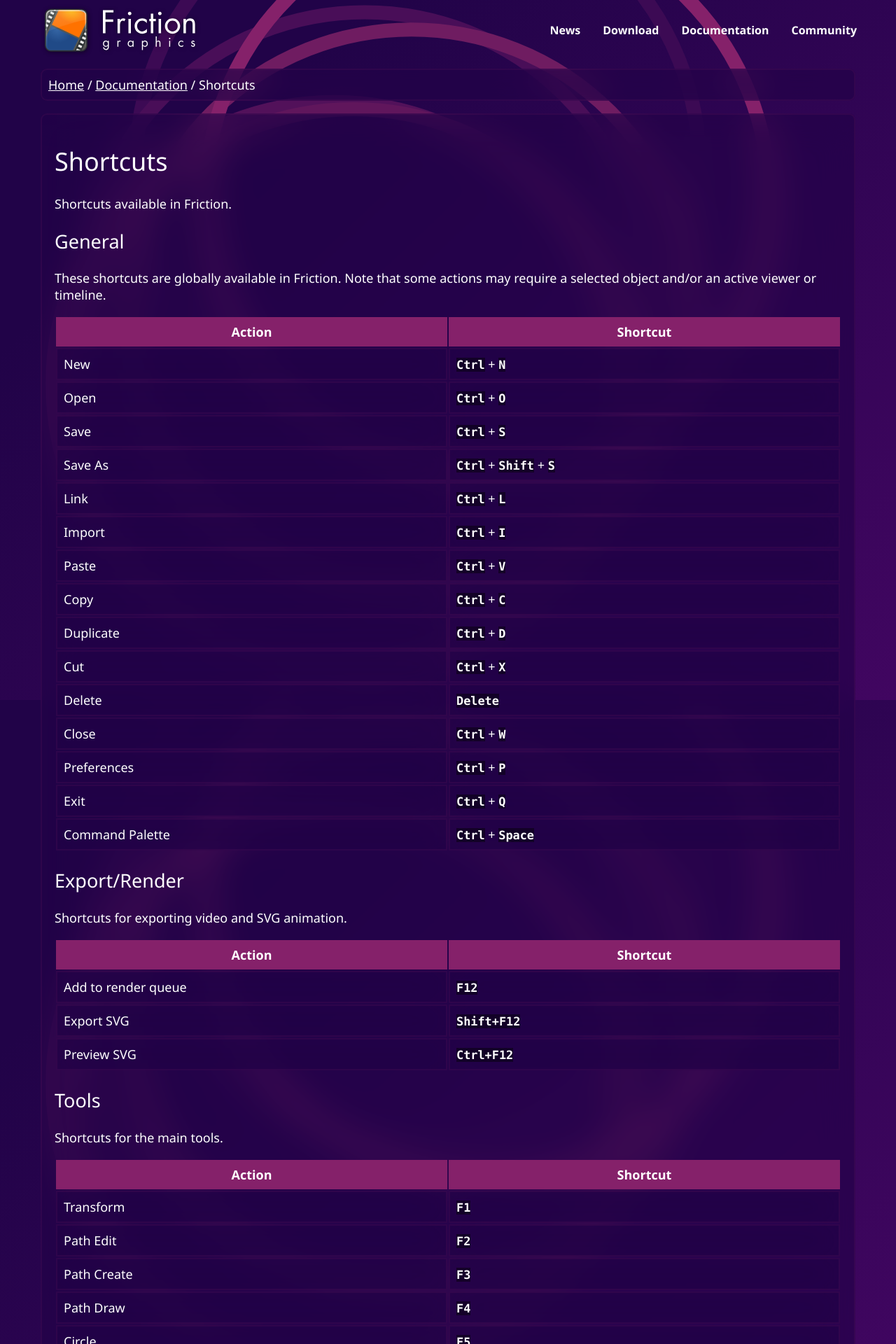
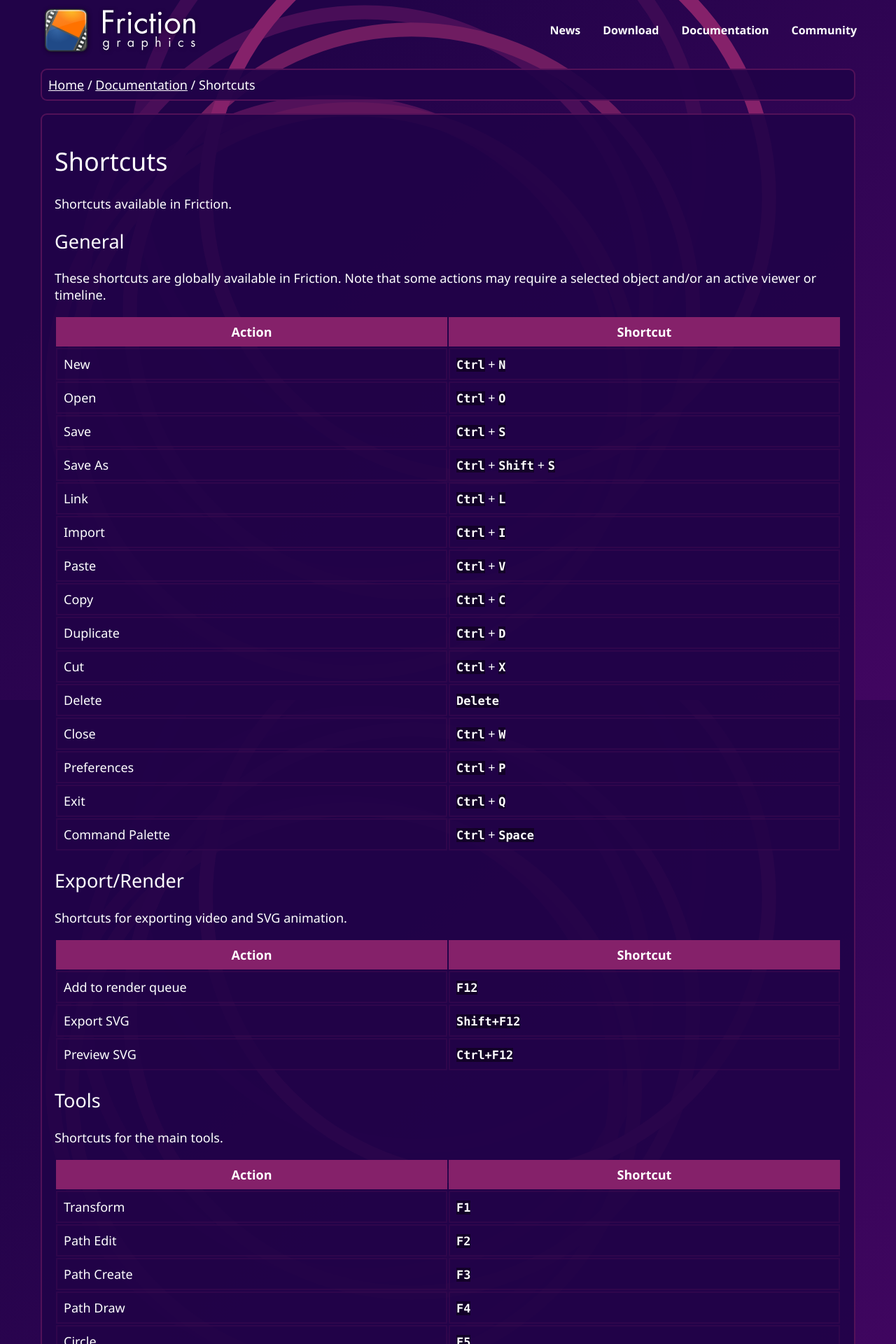
Before and after one commit to friction2d/friction2d.github.io, a Jekyll site: the page built from documentation/shortcuts.md, in a window 1280 px wide. Shown: the top 1920 px of the page at 70% size. Built offline with Jekyll 4.4.1, drawn with Linux system fonts in a browser that asks for light colours.

Commit message:
Misc changes
* add pgp key to footer
* add index on first and last doc page
* add logo with black text
* less blur

```diff
--- a/_includes/footer.html
+++ b/_includes/footer.html
@@ -1,5 +1,5 @@
 <div id="footerInner">
-    <p>Copyright &copy; Friction contributors.<br><a href="{{ site.url }}/privacy.html">Privacy Statement</a></p>
+    <p>Copyright &copy; Friction contributors.<br><a href="{{ site.url }}/privacy.html">Privacy Statement</a> &bull; <a href="{{ site.url}}/public.key">PGP Public Key</a></p>
     <p>
         <a target="_blank" href="https://github.com/friction2d/friction" title="Join us on GitHub"><img src="{{ site.url }}/assets/github-mark-white.svg" height="24" /></a>
         <!-- <a target="_blank" href="https://gitlab.com/friction-graphics/friction" title="Join us on GitLab"><img src="{{ site.url }}/assets/gitlab.svg" height="24" /></a> -->
--- a/_layouts/documentation.html
+++ b/_layouts/documentation.html
@@ -31,12 +31,12 @@
                     {% if prev.title and prev.title != '' %}
                     <a href="{{ prev.url }}"><span class="nextPrevButton">&lt; {{ prev.title }}</span></a>
                     {% else %}
-                    <span></span>
+                     <a href="{{ site.url }}/documentation"><span class="nextPrevButton">&lt; Index</span></a>
                     {% endif %}
                     {% if next.title and next.title != '' %}
                     <a href="{{ next.url }}"><span class="nextPrevButton">{{ next.title }} &gt;</span></a>
                     {% else %}
-                    <span></span>
+                    <a href="{{ site.url }}/documentation"><span class="nextPrevButton">Index &gt;</span></a>
                     {% endif %}
                     </div>
             </div>
--- a/_layouts_app/documentation.html
+++ b/_layouts_app/documentation.html
@@ -34,12 +34,12 @@
                     {% if prev.title and prev.title != '' %}
                     <a href="{{ prev.url | replace_first:'/','' }}"><span class="nextPrevButton">&lt; {{ prev.title }}</span></a>
                     {% else %}
-                    <span></span>
+                    <a href="index.html"><span class="nextPrevButton">&lt; Index</span></a>
                     {% endif %}
                     {% if next.title and next.title != '' %}
                     <a href="{{ next.url | replace_first:'/','' }}"><span class="nextPrevButton">{{ next.title }} &gt;</span></a>
                     {% else %}
-                    <span></span>
+                    <a href="index.html"><span class="nextPrevButton">Index &gt;</span></a>
                     {% endif %}
                     </div>
             </div>
--- a/assets/style.css
+++ b/assets/style.css
@@ -107,10 +107,8 @@ div.bigTitle {
 div#contentInner,
 #breadcrumbs {
     padding: 1em;
-    -webkit-backdrop-filter: blur(25px);
-    backdrop-filter: blur(25px);
-    background-color: rgba(33, 3, 72, 0.607);
-    border: 2px solid rgba(133, 33, 106, 0.133);
+    background-color: rgba(33, 3, 72, 0.906);
+    border: 2px solid rgba(133, 33, 106, 0.491);
     border-radius: .5em;
     margin-top: 1em;
     margin-bottom: 2em;
@@ -280,8 +278,6 @@ th {
 
 td {
     width: 50%;
-    -webkit-backdrop-filter: blur(25px);
-    backdrop-filter: blur(25px);
     background-color: rgba(33, 3, 72, 0.607);
     border: 2px solid rgba(133, 33, 106, 0.133);
     padding: .5em;
@@ -410,13 +406,10 @@ ul.platform { list-style-type: none; }
         border: 1px solid #333;
         height: 4em;
         padding: 0.5em;
-        /*transition: height 400ms cubic-bezier(0.23, 1, 0.32, 1);*/
-                -webkit-backdrop-filter: blur(10px);
-    backdrop-filter: blur(10px);
-    background-color: #00000047;
-    border: 2px solid #370753ff;
-    border-left: none;
-    border-right: none;
+        background-color: #00000047;
+        border: 2px solid #370753ff;
+        border-left: none;
+        border-right: none;
         line-height: 3em;
     }
 
```
Also changed, not shown: assets/logo-black.svg.
